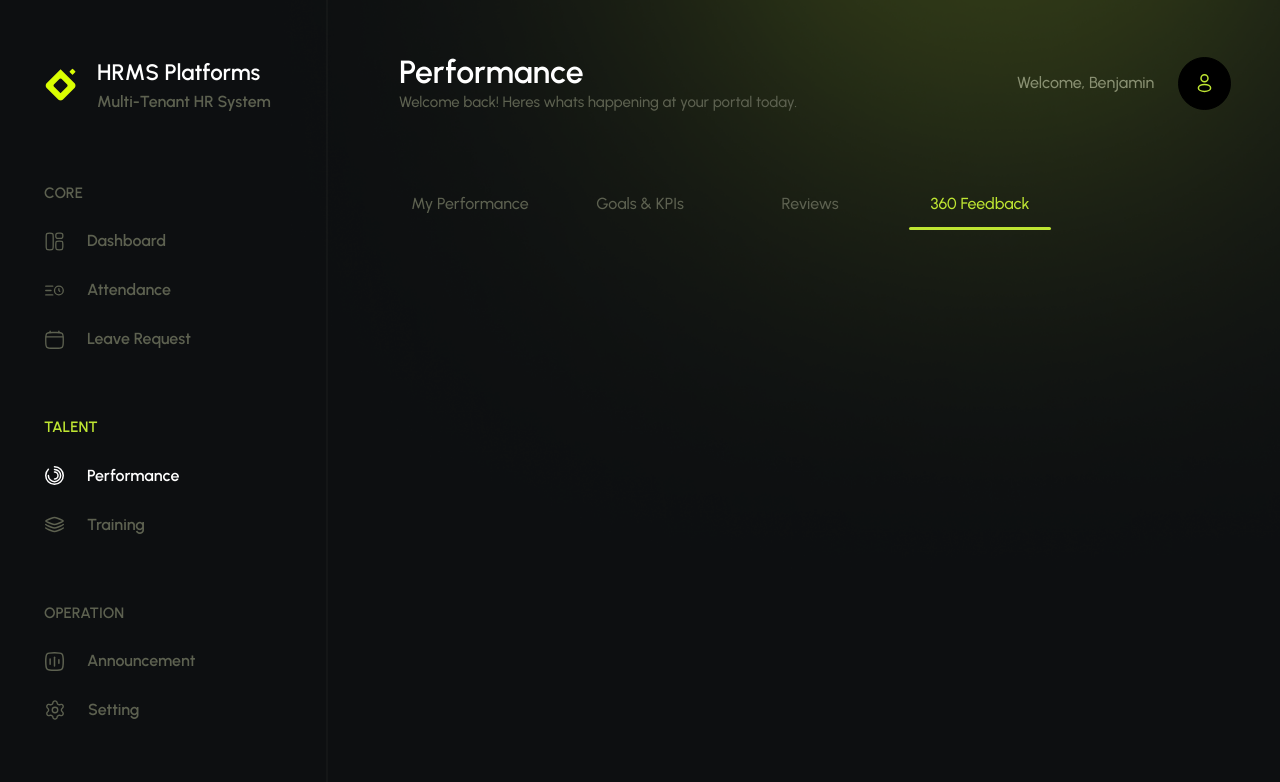
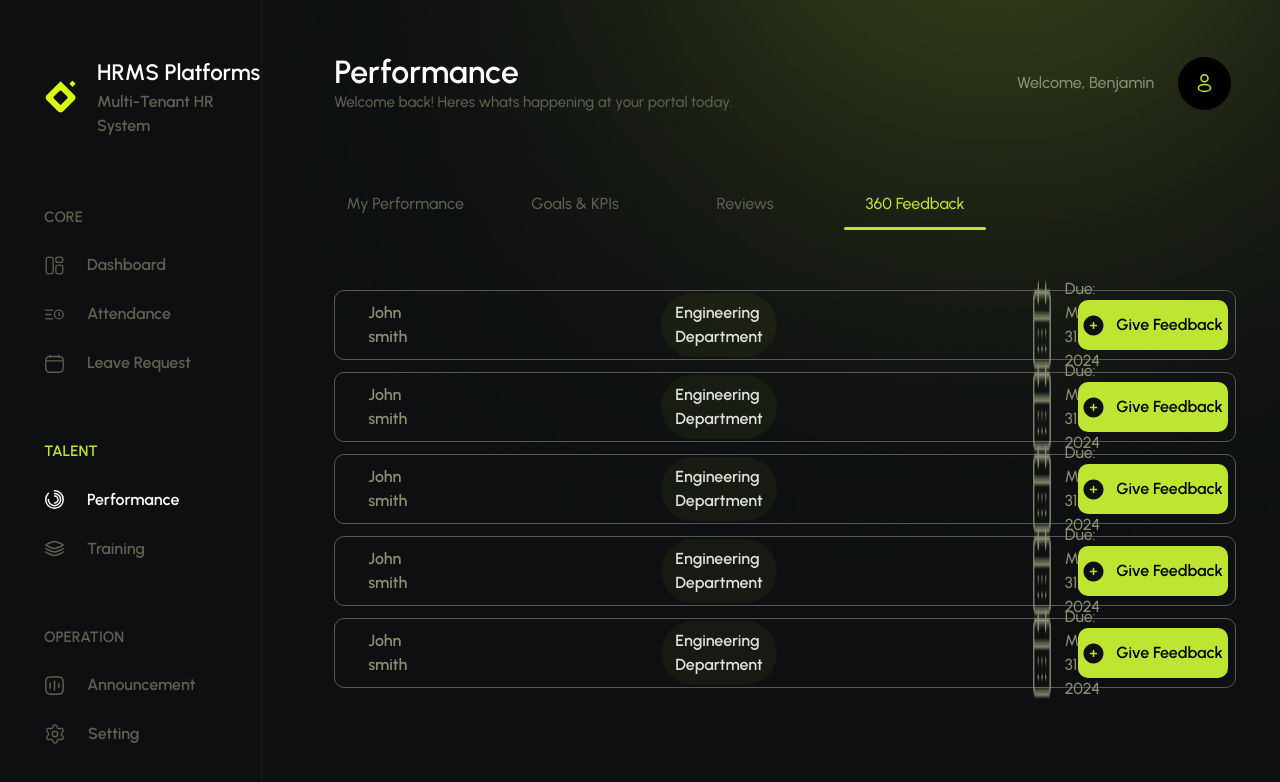
Before and after one commit to Benjamin-Endale/HRMS-v2, a Next.js app: page /EmployeePortal/Performance/Feedback in a window 1280 px wide. Shown: the top 782 px of the page. Built offline with nearby package versions, Linux system fonts and the light colour scheme.

Commit message:
EmployeePortal New Update

```diff
--- a/app/Components/DropDown.jsx
+++ b/app/Components/DropDown.jsx
@@ -2,7 +2,7 @@
 import React, { useState, useRef, useEffect } from "react";
 
 
-export function Dropdown({ label, options, selected, onSelect, placeholder, className , color , ClassForborder }) {
+export function Dropdown({ label, options, selected, onSelect, placeholder, className , color , ClassForborder,src }) {
   const [open, setOpen] = useState(false);
   const ref = useRef(null);
 
@@ -23,7 +23,8 @@ export function Dropdown({ label, options, selected, onSelect, placeholder, clas
         onClick={() => setOpen(!open)}
         className={` ${ClassForborder || "inputMod"}  flex items-center justify-between pr-[1.5625rem]`}
       >
-        <span className={`${selected ? "textFormColor1" : "text-limegray select-none"}`}>
+        <span className={`${selected ? "textFormColor1" : "text-limegray select-none"} flex gap-[1rem]`}>
+          {src && <img src={src} alt=""/>}
           {selected || placeholder}
         </span>
         <img className={`transition-transform duration-200 ${open ? "rotate-180" : ""}`} src="/image/Icon/ArrowDown.png" alt="" />
--- a/app/EmployeePortal/Announcement/page.jsx
+++ b/app/EmployeePortal/Announcement/page.jsx
@@ -2,7 +2,38 @@ import React from 'react'
 
 const page = () => {
   return (
-    <div>page</div>
+    <>
+    <div className='font-semibold'>
+        <table>
+            <thead className='tableBordercolor'>
+                <tr className='text-formColor'>
+                    <th className='pb-[0.8125rem] pr-[24rem]'>Title</th>
+                    <th className='pb-[0.8125rem] pr-[16.6875rem]'>Announcement</th>
+                    <th className='pb-[0.8125rem] pr-[13.75rem]'>Categories</th>
+                    <th className='pb-[0.8125rem] pr-[13.375rem]'>Date</th>
+                    <th className='pb-[0.8125rem] pr-[5.75rem]'>Action</th>
+                </tr>
+            </thead>
+            <tbody>
+                <tr className='text-limegray'>
+                    <td className='pt-[2.3125rem]'>Open Enrollment 2025 is Live (Nov 1–15)</td>
+                    <td className='pt-[2.3125rem]'>It’s time to select your 2025 be...</td>
+                    <td className='pt-[2.3125rem]'>
+                        <div className='flex items-center'>
+                            <h4 className='px-[18px]  py-[8px] rounded-full bg-[rgba(190,229,50,0.05)] text-formColor'>Urgent</h4>
+                        </div>
+                    </td>
+                    <td className='pt-[2.3125rem]'>23-01-2025</td>
+                    <td className='pt-[2.3125rem]'>
+                        <button className='cursor-pointer'>
+                            <img src="/image/Icon/Action/eye.pn clag" alt="" />
+                        </button>
+                    </td>
+                </tr>
+            </tbody>
+        </table>
+    </div>
+    </>
   )
 }
 
--- a/app/EmployeePortal/Performance/Feedback/page.jsx
+++ b/app/EmployeePortal/Performance/Feedback/page.jsx
@@ -1,11 +1,52 @@
-import React from 'react'
+'use client'
+import React , {useState} from 'react'
 import EmployeePortalSubNav from '@/app/EmployeePortalSubNav'
+import ModalContainerFeed from '@/app/Modals/AddFeedback/ModalContainerFeed'
+import AddFeed from '@/app/Modals/AddFeedback/AddFeed'
+
 
 const page = () => {
+  const reviews = [
+    {name:'John smith' , department: 'Engineering' ,date: 'Mar 31, 2024' },
+    {name:'John smith' , department: 'Engineering' ,date: 'Mar 31, 2024' },
+    {name:'John smith' , department: 'Engineering' ,date: 'Mar 31, 2024' },
+    {name:'John smith' , department: 'Engineering' ,date: 'Mar 31, 2024' },
+    {name:'John smith' , department: 'Engineering' ,date: 'Mar 31, 2024' },
+
+
+  ]
+  const [isOpen,setisOpen] = useState(false)
   return (
     <>
+
     <EmployeePortalSubNav readPath= '/EmployeePortal/Performance/Feedback'/>
-    <div></div>
+    <div className='font-semibold mt-[3.75rem] '>
+      {reviews.map((rev,idx) => (
+        <div key={idx} className='border pl-[2.0625rem] border-[rgba(88,88,88,1)] rounded-[10px] mb-3  h-[4.375rem] between-center pr-[7px]'>
+          <div className='flex items-center gap-[15.875rem] w-full'>
+            <div className=''>
+              <h4 className='text-limeLight'>{rev.name}</h4>
+            </div>
+            <div className=''>
+              <h4 className='bg-[rgba(190,229,50,0.05)]  text-formColor rounded-full px-[14px] py-[8px] '>{rev.department} Department</h4>
+            </div>
+            <div className='flex gap-[0.75rem] '>
+              <img src="/image/Icon/Action/calendarSecond.png" alt="" />
+              <h4 className='text-limeLight font-medium'>Due: {rev.date}</h4>
+            </div>
+          </div>
+          <div className='center-center bg-lemongreen h-[3.125rem] w-[12.125rem] rounded-[10px] gap-[0.75rem]'>
+            <button onClick={()=> setisOpen(true)} className='center-center gap-[0.75rem]' type="button">
+              <img src="/svg/SvgImage/PlusSign.svg" alt="" />
+              <h4>Give Feedback</h4>
+            </button>
+            <ModalContainerFeed open={isOpen}>
+              <AddFeed onClose={()=>setisOpen(false)} />
+            </ModalContainerFeed>
+          </div>
+        </div>
+      ))}
+    </div>
     </>
   )
 }
--- a/app/EmployeePortal/Performance/Reviews/page.jsx
+++ b/app/EmployeePortal/Performance/Reviews/page.jsx
@@ -1,12 +1,41 @@
-import React from 'react'
+
+'use client'
+import React , {useState} from 'react'
 import EmployeePortalSubNav from '@/app/EmployeePortalSubNav'
+import { Dropdown } from '@/app/Components/DropDown'
 
 
 const page = () => {
+  const [selectedLeave, setSelectedLeave] = useState('');
+
   return (
     <>
     <EmployeePortalSubNav readPath= '/EmployeePortal/Performance/Reviews'/>
-
+    <div className='font-semibold mt-[2.375rem] space-y-[2.25rem]'>
+      <div>
+          <Dropdown
+          label=""
+          options={['Engineering', 'Marketing', 'Finance']}
+          selected={selectedLeave}
+          onSelect={setSelectedLeave}
+          placeholder="Select Review Type"
+          color="bg-[rgba(21,24,18,1)]"
+          src='/svg/SvgImage/Filter.svg'
+          ClassForborder='bg-[rgba(21,24,18,1)] w-full h-[3.125rem] placeholder-input text-formColor rounded-[10px] pl-[1.1875rem]'
+          />
+      </div>
+      <div className='border border-[rgba(88,88,88,1)] rounded-[20px] px-[2.1875rem] py-[2rem] '>
+        <div className='space-y-[1.625rem]'>
+          <div className='flex gap-7'>
+            <h1 className='text-formColor'>Overall Feedback</h1>
+            <li className='list-disc marker:text-lemongreen text-limegray'>23/01/2025</li>
+          </div>
+          <div>
+            <p className='textLimegray'>John has been doing excellent work on the new architecture. His attention to detail and problem-solving skills are outstanding.John has been doing excellent work on the new architecture. His attention to detail and problem-solving skills are outstanding.</p>
+          </div>
+        </div>
+      </div>
+    </div>
     </>
   )
 }
--- /dev/null
+++ b/app/Modals/AddFeedback/AddFeed.jsx
@@ -0,0 +1,39 @@
+import React , {useState} from 'react'
+import { Dropdown } from '@/app/Components/DropDown';
+
+export default function AddFeed({ onClose }) {
+    const [selectedDept, setSelectedDept] = useState('')
+    const [selectedJob, setSelectedJob] = useState('')
+
+
+
+
+
+
+  return (
+    <div className='px-[3rem] py-[2.875rem]  space-y-[3.125rem] font-semibold w-full  ' >
+        <div className='flex justify-between'>
+            <div className=''>
+                <h1 className='textFormColor'>Request 360° Feedback</h1>
+                <h4 className='text-limegray'>Set up a feedback collection cycle</h4>
+            </div>
+            <button onClick={onClose} className='rounded-full center-center cursor-pointer'>
+                <img src="/image/Icon/Action/CloseCircle.png" alt="" />
+            </button>
+        </div>
+        <form action="" className='flex flex-col gap-[2.375rem] '>
+          <div>
+            <div className='flex flex-col gap-[2.375rem]'>
+              <div className='flex flex-col gap-[1rem]'>
+                <label htmlFor="" className='text-formColor'>Instructions for Reviewers  </label>
+                <textarea name="" id=""  placeholder='Provide specific insturaction or focus area for the feedback '  className='text-formColor bg-inputBack rounded-[10px] placeholder-input pt-[0.59375rem] pl-[1.1875rem] resize-none  h-[19.0625rem]'></textarea>
+              </div>
+            </div>
+          </div>
+          <div className='w-full h-[3.4375rem] mt-[0.5rem]'>
+              <button type="submit" onClick={()=>navigate('/')} className='w-full h-full bg-lemongreen rounded-[10px] cursor-pointer'>Submit</button>
+          </div>
+        </form>
+    </div>
+  )
+}
--- /dev/null
+++ b/app/Modals/AddFeedback/ModalContainerFeed.jsx
@@ -0,0 +1,15 @@
+import React from 'react'
+import reactDom from 'react-dom'
+
+export default function ModalContainerFeed({open,children}) {
+    if(!open){return null}
+  return reactDom.createPortal(
+    <>
+        <div className="absolute inset-0 bg-[rgba(44,45,39,0.12)] backdrop-blur-[3px] " />
+        <div className='fixed top-1/2 left-1/2 -translate-x-1/2 -translate-y-1/2 rounded-[2rem] w-[38.5625rem] scrollBarDash overflow-y-auto  h-[43.9375rem] bg-[#0D0F11]'>
+            <div>{children}</div>
+        </div>
+    </>,
+    document.getElementById('addModal')
+  )
+}
```
